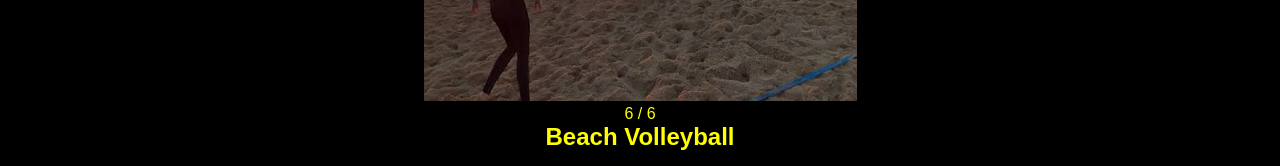
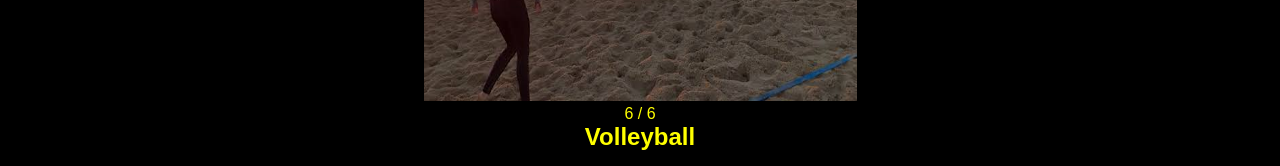
Before and after one commit to Ishika999/Assignment-Frontend2, a plain HTML site: page index.html in a window 1280 px wide. Shown: the part 3780-3946 px from the top of the page. Drawn offline with Linux system fonts and the light colour scheme; a script that the page names is missing.

Commit message:
updated html file

```diff
--- a/index.html
+++ b/index.html
@@ -133,7 +133,7 @@ color:yellow;
 
 				  <img src="volleyball.jpg" width="433px" height="400px">
                                    <div class="numbertext">6 / 6</div>
-				  <div class="text"><h2>Beach Volleyball</h2></div>
+				  <div class="text"><h2>Volleyball</h2></div>
 				</div>
 			</div>
 		<br>
```
